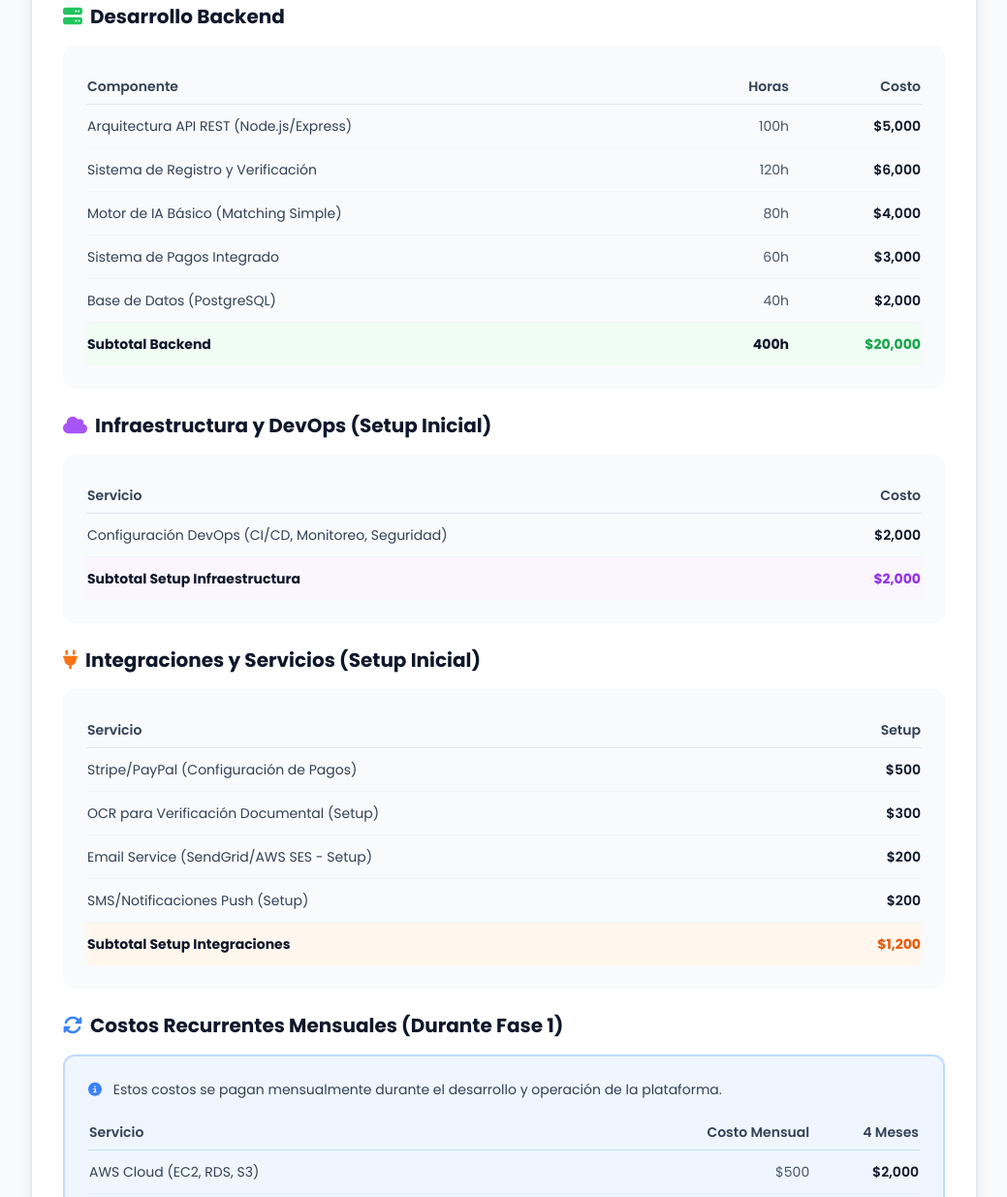
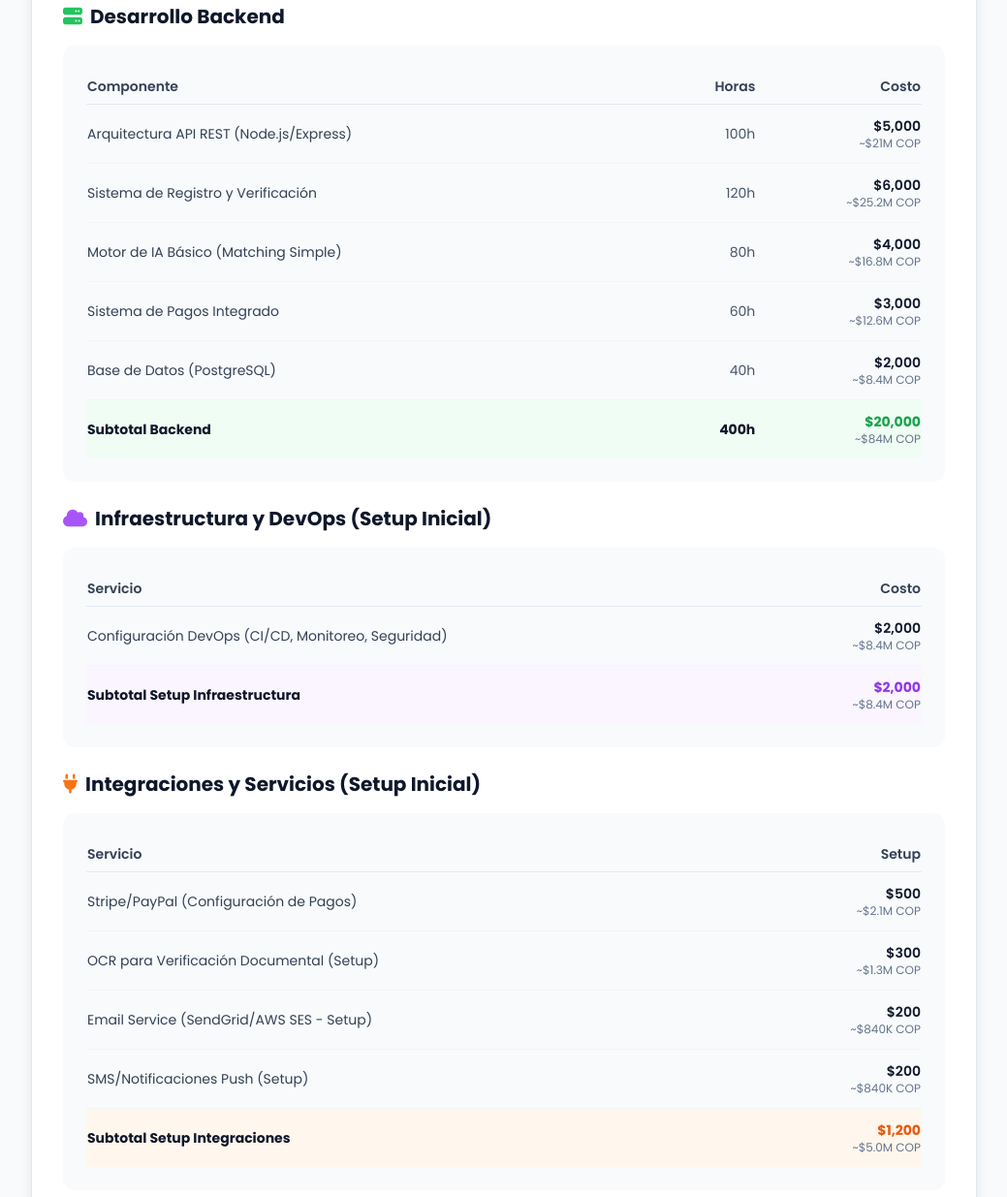
Before and after one commit to angeval25/CONNECTTRUCKS, a website: page cotizacion-plataforma.html in a window 1280 px wide. Shown: the part 1266-2501 px from the top of the page at 97% size, without its empty margins (120-1159 px from the left). Drawn offline with nearby package versions, Linux system fonts and the light colour scheme.

Commit message:
Add COP conversions to all major cost items

```diff
--- a/cotizacion-plataforma.html
+++ b/cotizacion-plataforma.html
@@ -177,32 +177,50 @@
                             <tr>
                                 <td class="py-3 text-sm text-slate-700">Arquitectura API REST (Node.js/Express)</td>
                                 <td class="py-3 text-sm text-right text-slate-600">100h</td>
-                                <td class="py-3 text-sm text-right font-semibold text-slate-900">$5,000</td>
+                                <td class="py-3 text-sm text-right">
+                                    <span class="font-semibold text-slate-900">$5,000</span>
+                                    <span class="text-xs text-slate-500 block">~$21M COP</span>
+                                </td>
                             </tr>
                             <tr>
                                 <td class="py-3 text-sm text-slate-700">Sistema de Registro y Verificación</td>
                                 <td class="py-3 text-sm text-right text-slate-600">120h</td>
-                                <td class="py-3 text-sm text-right font-semibold text-slate-900">$6,000</td>
+                                <td class="py-3 text-sm text-right">
+                                    <span class="font-semibold text-slate-900">$6,000</span>
+                                    <span class="text-xs text-slate-500 block">~$25.2M COP</span>
+                                </td>
                             </tr>
                             <tr>
                                 <td class="py-3 text-sm text-slate-700">Motor de IA Básico (Matching Simple)</td>
                                 <td class="py-3 text-sm text-right text-slate-600">80h</td>
-                                <td class="py-3 text-sm text-right font-semibold text-slate-900">$4,000</td>
+                                <td class="py-3 text-sm text-right">
+                                    <span class="font-semibold text-slate-900">$4,000</span>
+                                    <span class="text-xs text-slate-500 block">~$16.8M COP</span>
+                                </td>
                             </tr>
                             <tr>
                                 <td class="py-3 text-sm text-slate-700">Sistema de Pagos Integrado</td>
                                 <td class="py-3 text-sm text-right text-slate-600">60h</td>
-                                <td class="py-3 text-sm text-right font-semibold text-slate-900">$3,000</td>
+                                <td class="py-3 text-sm text-right">
+                                    <span class="font-semibold text-slate-900">$3,000</span>
+                                    <span class="text-xs text-slate-500 block">~$12.6M COP</span>
+                                </td>
                             </tr>
                             <tr>
                                 <td class="py-3 text-sm text-slate-700">Base de Datos (PostgreSQL)</td>
                                 <td class="py-3 text-sm text-right text-slate-600">40h</td>
-                                <td class="py-3 text-sm text-right font-semibold text-slate-900">$2,000</td>
+                                <td class="py-3 text-sm text-right">
+                                    <span class="font-semibold text-slate-900">$2,000</span>
+                                    <span class="text-xs text-slate-500 block">~$8.4M COP</span>
+                                </td>
                             </tr>
                             <tr class="bg-green-50">
                                 <td class="py-3 text-sm font-bold text-slate-900">Subtotal Backend</td>
                                 <td class="py-3 text-sm text-right font-bold text-slate-900">400h</td>
-                                <td class="py-3 text-sm text-right font-bold text-green-600">$20,000</td>
+                                <td class="py-3 text-sm text-right">
+                                    <span class="font-bold text-green-600">$20,000</span>
+                                    <span class="text-xs text-slate-500 block">~$84M COP</span>
+                                </td>
                             </tr>
                         </tbody>
                     </table>
@@ -226,11 +244,17 @@
                         <tbody class="divide-y divide-slate-100">
                             <tr>
                                 <td class="py-3 text-sm text-slate-700">Configuración DevOps (CI/CD, Monitoreo, Seguridad)</td>
-                                <td class="py-3 text-sm text-right font-semibold text-slate-900">$2,000</td>
+                                <td class="py-3 text-sm text-right">
+                                    <span class="font-semibold text-slate-900">$2,000</span>
+                                    <span class="text-xs text-slate-500 block">~$8.4M COP</span>
+                                </td>
                             </tr>
                             <tr class="bg-purple-50">
                                 <td class="py-3 text-sm font-bold text-slate-900">Subtotal Setup Infraestructura</td>
-                                <td class="py-3 text-sm text-right font-bold text-purple-600">$2,000</td>
+                                <td class="py-3 text-sm text-right">
+                                    <span class="font-bold text-purple-600">$2,000</span>
+                                    <span class="text-xs text-slate-500 block">~$8.4M COP</span>
+                                </td>
                             </tr>
                         </tbody>
                     </table>
@@ -254,23 +278,38 @@
                         <tbody class="divide-y divide-slate-100">
                             <tr>
                                 <td class="py-3 text-sm text-slate-700">Stripe/PayPal (Configuración de Pagos)</td>
-                                <td class="py-3 text-sm text-right font-semibold text-slate-900">$500</td>
+                                <td class="py-3 text-sm text-right">
+                                    <span class="font-semibold text-slate-900">$500</span>
+                                    <span class="text-xs text-slate-500 block">~$2.1M COP</span>
+                                </td>
                             </tr>
                             <tr>
                                 <td class="py-3 text-sm text-slate-700">OCR para Verificación Documental (Setup)</td>
-                                <td class="py-3 text-sm text-right font-semibold text-slate-900">$300</td>
+                                <td class="py-3 text-sm text-right">
+                                    <span class="font-semibold text-slate-900">$300</span>
+                                    <span class="text-xs text-slate-500 block">~$1.3M COP</span>
+                                </td>
                             </tr>
                             <tr>
                                 <td class="py-3 text-sm text-slate-700">Email Service (SendGrid/AWS SES - Setup)</td>
-                                <td class="py-3 text-sm text-right font-semibold text-slate-900">$200</td>
+                                <td class="py-3 text-sm text-right">
+                                    <span class="font-semibold text-slate-900">$200</span>
+                                    <span class="text-xs text-slate-500 block">~$840K COP</span>
+                                </td>
                             </tr>
                             <tr>
                                 <td class="py-3 text-sm text-slate-700">SMS/Notificaciones Push (Setup)</td>
-                                <td class="py-3 text-sm text-right font-semibold text-slate-900">$200</td>
+                                <td class="py-3 text-sm text-right">
+                                    <span class="font-semibold text-slate-900">$200</span>
+                                    <span class="text-xs text-slate-500 block">~$840K COP</span>
+                                </td>
                             </tr>
                             <tr class="bg-orange-50">
                                 <td class="py-3 text-sm font-bold text-slate-900">Subtotal Setup Integraciones</td>
-                                <td class="py-3 text-sm text-right font-bold text-orange-600">$1,200</td>
+                                <td class="py-3 text-sm text-right">
+                                    <span class="font-bold text-orange-600">$1,200</span>
+                                    <span class="text-xs text-slate-500 block">~$5.0M COP</span>
+                                </td>
                             </tr>
                         </tbody>
                     </table>
@@ -369,22 +408,34 @@
                             <tr>
                                 <td class="py-3 text-sm text-slate-700">Testing Funcional</td>
                                 <td class="py-3 text-sm text-right text-slate-600">60h</td>
-                                <td class="py-3 text-sm text-right font-semibold text-slate-900">$3,000</td>
+                                <td class="py-3 text-sm text-right">
+                                    <span class="font-semibold text-slate-900">$3,000</span>
+                                    <span class="text-xs text-slate-500 block">~$12.6M COP</span>
+                                </td>
                             </tr>
                             <tr>
                                 <td class="py-3 text-sm text-slate-700">Testing de Seguridad</td>
                                 <td class="py-3 text-sm text-right text-slate-600">40h</td>
-                                <td class="py-3 text-sm text-right font-semibold text-slate-900">$2,000</td>
+                                <td class="py-3 text-sm text-right">
+                                    <span class="font-semibold text-slate-900">$2,000</span>
+                                    <span class="text-xs text-slate-500 block">~$8.4M COP</span>
+                                </td>
                             </tr>
                             <tr>
                                 <td class="py-3 text-sm text-slate-700">Testing de Carga y Performance</td>
                                 <td class="py-3 text-sm text-right text-slate-600">30h</td>
-                                <td class="py-3 text-sm text-right font-semibold text-slate-900">$1,500</td>
+                                <td class="py-3 text-sm text-right">
+                                    <span class="font-semibold text-slate-900">$1,500</span>
+                                    <span class="text-xs text-slate-500 block">~$6.3M COP</span>
+                                </td>
                             </tr>
                             <tr class="bg-red-50">
                                 <td class="py-3 text-sm font-bold text-slate-900">Subtotal Testing</td>
                                 <td class="py-3 text-sm text-right font-bold text-slate-900">130h</td>
-                                <td class="py-3 text-sm text-right font-bold text-red-600">$6,500</td>
+                                <td class="py-3 text-sm text-right">
+                                    <span class="font-bold text-red-600">$6,500</span>
+                                    <span class="text-xs text-slate-500 block">~$27.3M COP</span>
+                                </td>
                             </tr>
                         </tbody>
                     </table>
@@ -626,10 +677,12 @@
                 <div class="bg-white/10 rounded-xl p-6 backdrop-blur">
                     <p class="text-sm opacity-90 mb-2">Fase 1: MVP</p>
                     <p class="text-3xl font-extrabold">$61,200</p>
+                    <p class="text-xs opacity-75 mt-1">~$257.0M COP</p>
                 </div>
                 <div class="bg-white/10 rounded-xl p-6 backdrop-blur">
                     <p class="text-sm opacity-90 mb-2">Fase 2: Beta</p>
                     <p class="text-3xl font-extrabold">$24,900</p>
+                    <p class="text-xs opacity-75 mt-1">~$104.6M COP</p>
                 </div>
             </div>
             <div class="bg-amber-500 rounded-xl p-6 text-center mb-6">
```
